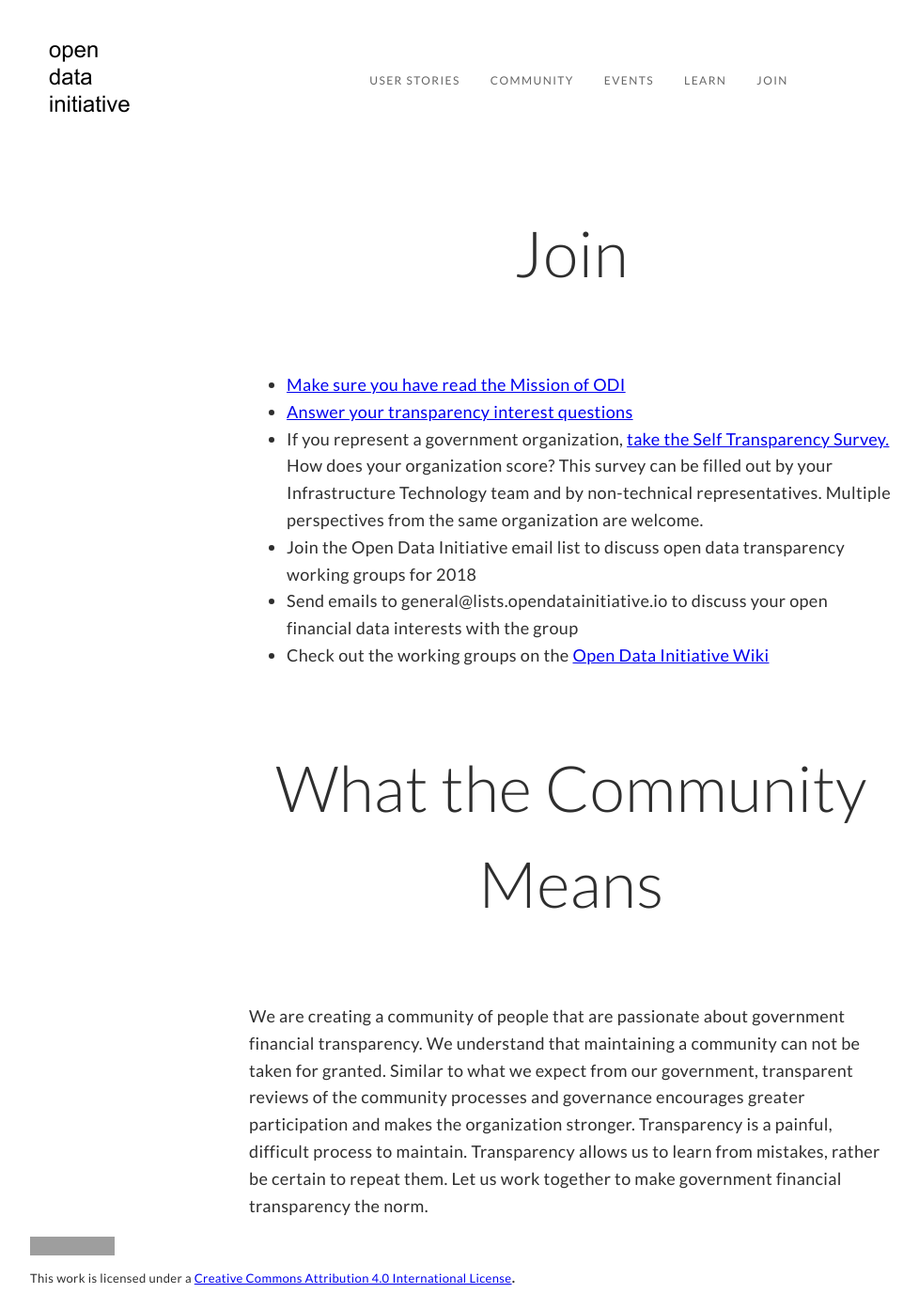
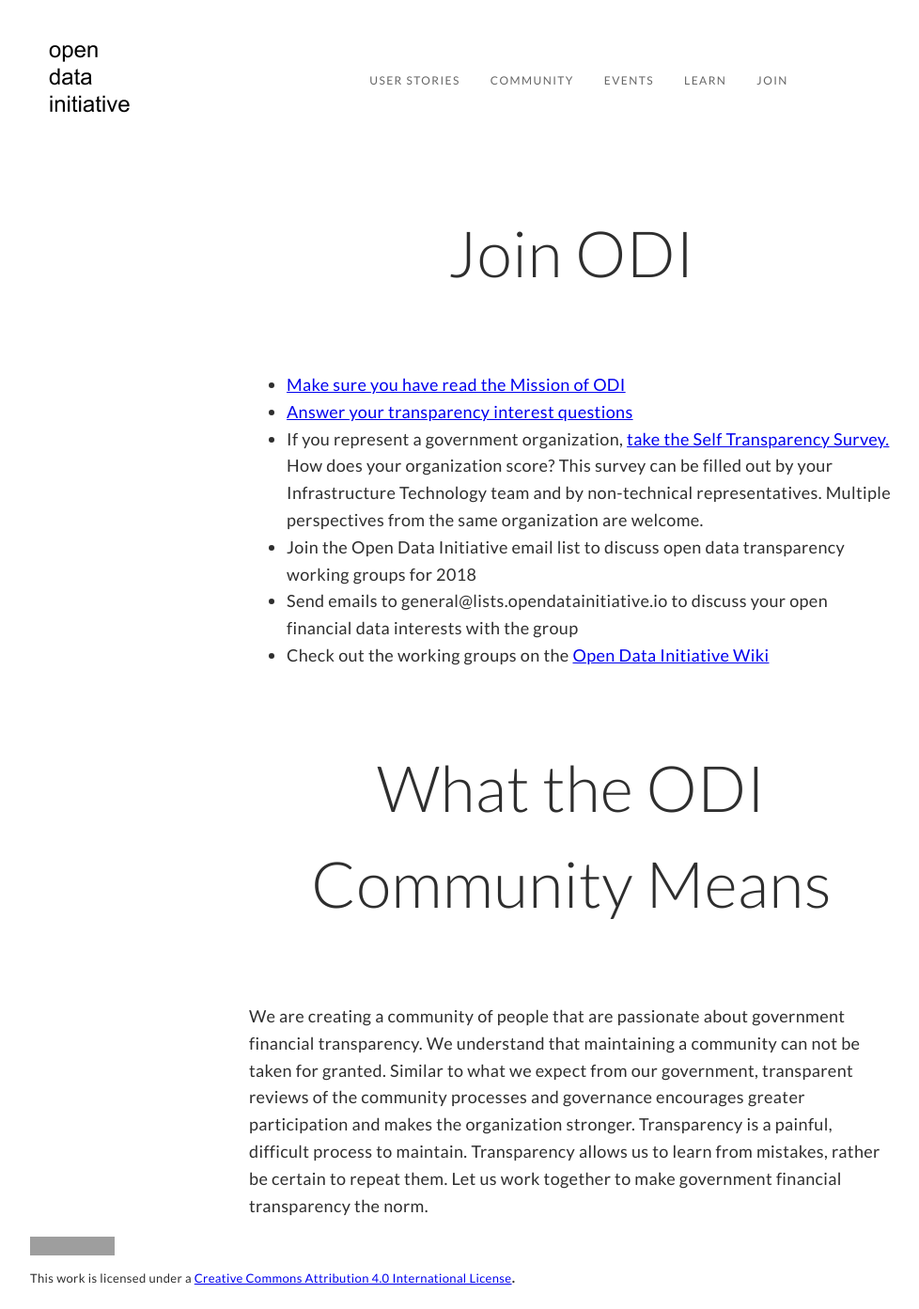
Before and after one commit to opendatainitiative/opendatainitiative.github.io, a Jekyll site: the page built from join.md, in a window 1280 px wide. Shown: the whole page at 94% size, without its empty margins (32-1010 px from the left). Built offline with Jekyll 4.4.1, drawn with Linux system fonts in a browser that asks for light colours; grey boxes are pictures that could not be loaded.

Commit message:
simple changes to join.md

```diff
--- a/join.md
+++ b/join.md
@@ -4,13 +4,13 @@ permalink: /join
 title: Join
 ---
 
-# Join
-* [Make sure you have read the Mission of ODI]({{ site.baseurl }}/community)
+# Join ODI
+* [Make sure you have read the Mission of ODI]({{ site.baseurl }}/learn)
 * [Answer your transparency interest questions](https://www.surveymonkey.com/r/L9HS2S8)
 * If you represent a government organization, [take the Self Transparency Survey.](https://www.surveymonkey.com/r/LSJSQLK) How does your organization score? This survey can be filled out by your Infrastructure Technology team and by non-technical representatives. Multiple perspectives from the same organization are welcome.
 * Join the Open Data Initiative email list to discuss open data transparency working groups for 2018
 * Send emails to general@lists.opendatainitiative.io to discuss your open financial data interests with the group
 * Check out the working groups on the [Open Data Initiative Wiki](http://wiki.opendatainitiative.io/)
 
-# What the Community Means
+# What the ODI Community Means
 We are creating a community of people that are passionate about government financial transparency. We understand that maintaining a community can not be taken for granted. Similar to what we expect from our government, transparent reviews of the community processes and governance encourages greater participation and makes the organization stronger. Transparency is a painful, difficult process to maintain. Transparency allows us to learn from mistakes, rather be certain to repeat them. Let us work together to make government financial transparency the norm.
```
